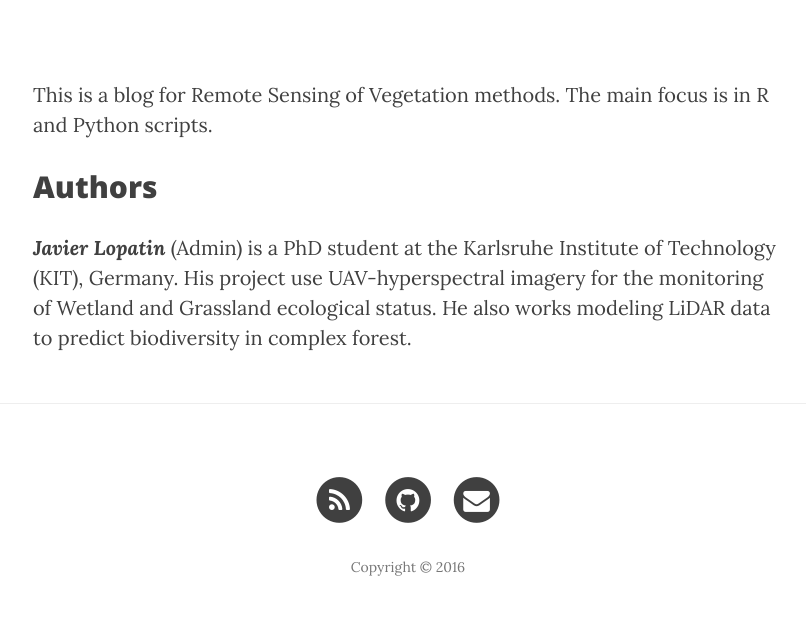
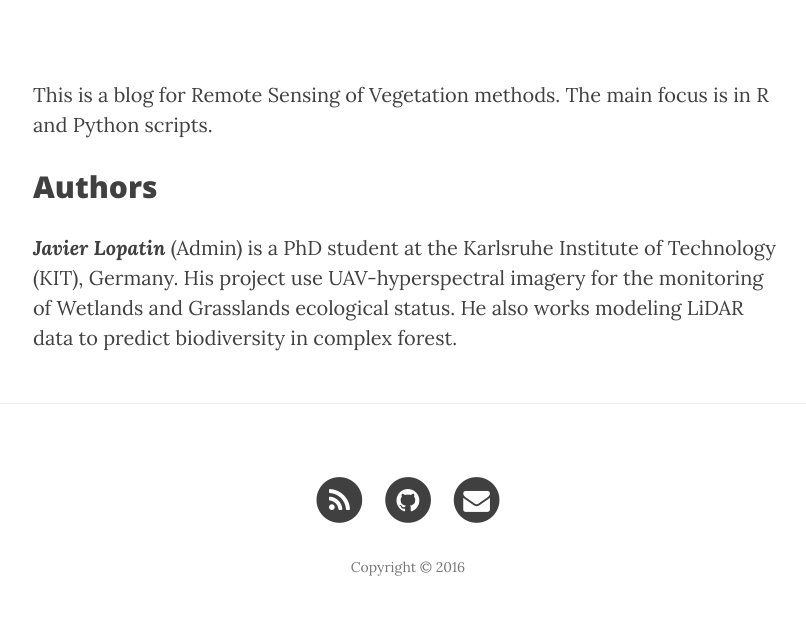
Before and after one commit to Remote-Sensing-of-Vegetation/Remote-Sensing-of-Vegetation.github.io, a Jekyll site: the page built from 01_about.html, in a window 1280 px wide. Shown: the part 422-1065 px from the top of the page, without its empty margins (232-1038 px from the left). Built offline with Jekyll 4.4.1, drawn with Linux system fonts in a browser that asks for light colours; nearby versions of some CDN libraries.

Commit message:
Update 01_about.html

```diff
--- a/01_about.html
+++ b/01_about.html
@@ -11,5 +11,5 @@
 <h2>Authors</h2>
 
 <p> <strong><i>Javier Lopatin</i></strong> (Admin) is a PhD student at the Karlsruhe Institute of Technology (KIT), Germany.
-His project use UAV-hyperspectral imagery for the monitoring of Wetland and Grassland ecological status.
+His project use UAV-hyperspectral imagery for the monitoring of Wetlands and Grasslands ecological status.
 He also works modeling LiDAR data to predict biodiversity in complex forest. <p/>
```
